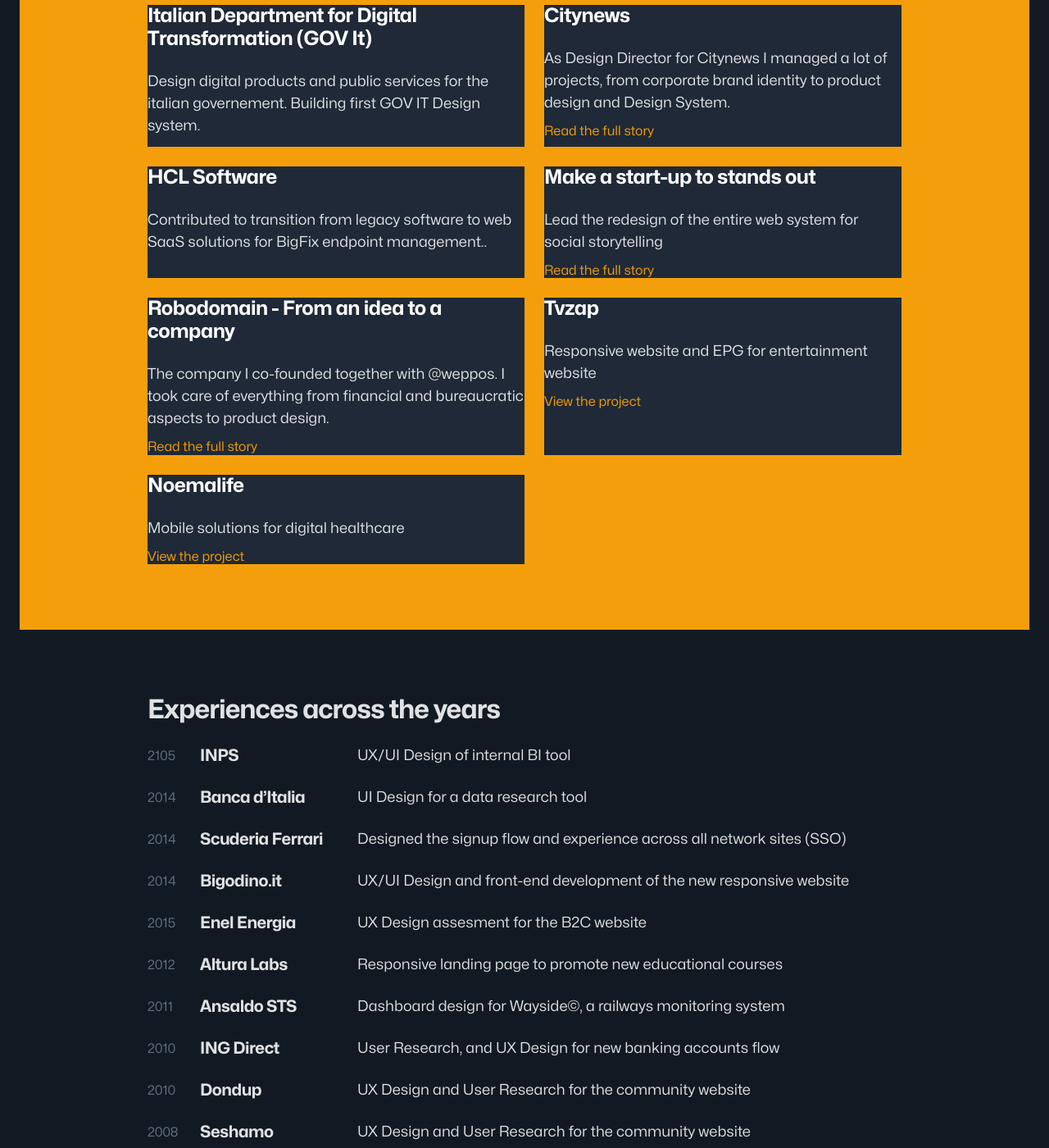
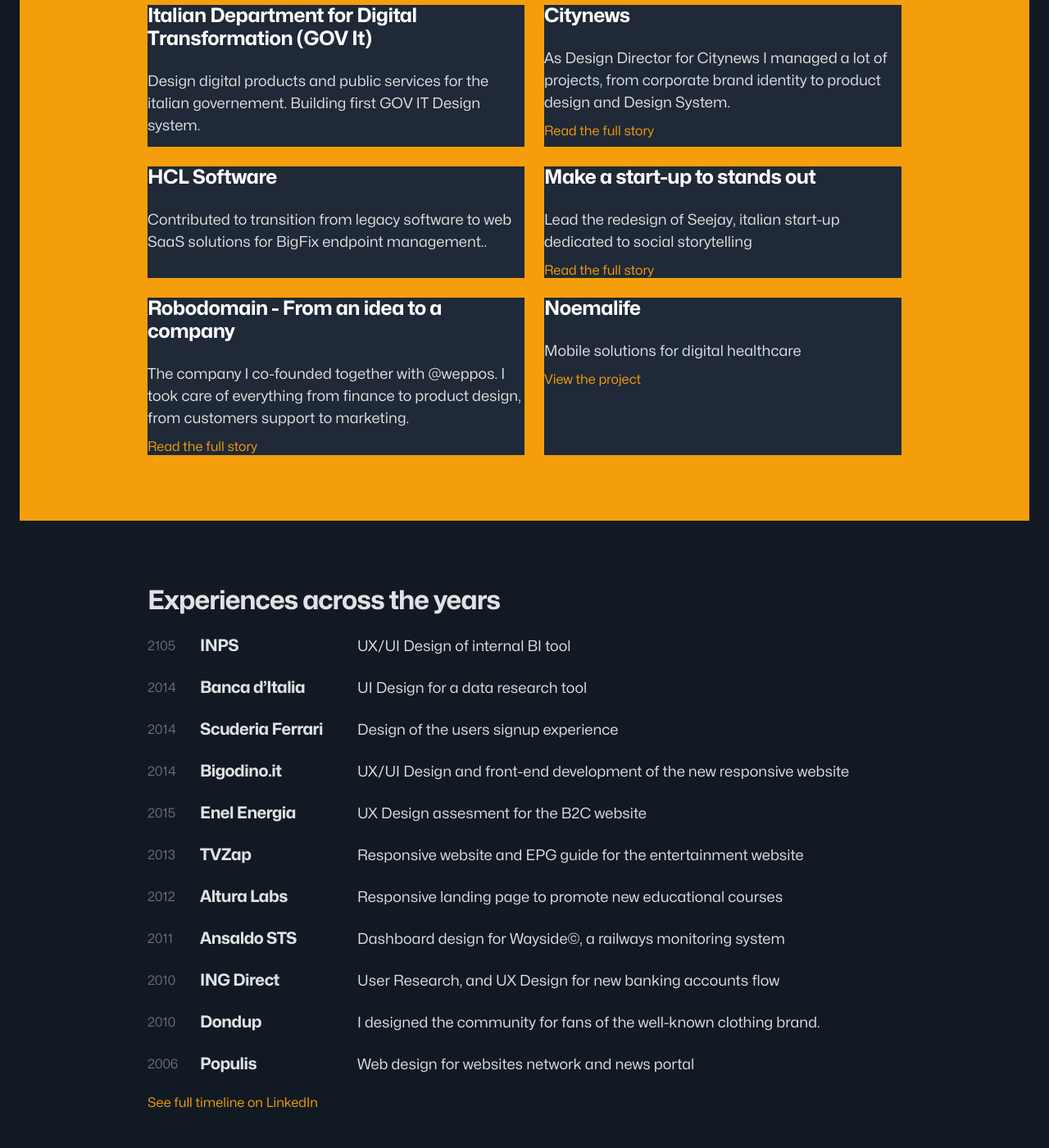
Before and after one commit to zetareticoli/fi, a Jekyll site: the page built from work.html, in a window 1280 px wide and 1400 px high, scrolled down 589 px. Shown: the whole window at 82% size. Built offline with Jekyll 4.4.1, drawn with Linux system fonts in a browser that asks for light colours.

Commit message:
Changed projects and clients

```diff
--- a/_data/clients.yml
+++ b/_data/clients.yml
@@ -5,7 +5,7 @@
   desc: UI Design for a data research tool
   year: 2014
 - title: Scuderia Ferrari
-  desc: Designed the signup flow and experience across all network sites (SSO)
+  desc: Design of the users signup experience
   year: 2014
 - title: Bigodino.it
   desc: UX/UI Design and front-end development of the new responsive website
@@ -13,6 +13,9 @@
 - title: Enel Energia
   desc: UX Design assesment for the B2C website
   year: 2015
+- title: TVZap
+  desc: Responsive website and EPG guide for the entertainment website
+  year: 2013
 - title: Altura Labs
   desc: Responsive landing page to promote new educational courses
   year: 2012
@@ -23,11 +26,8 @@
   desc: User Research, and UX Design for new banking accounts flow
   year: 2010
 - title: Dondup
-  desc: UX Design and User Research for the community website
+  desc: I designed the community for fans of the well-known clothing brand.
   year: 2010
-- title: Seshamo
-  desc: UX Design and User Research for the community website
-  year: 2008
 - title: Populis
   desc: Web design for websites network and news portal
   year: 2006
--- a/_data/projects.yml
+++ b/_data/projects.yml
@@ -1,6 +1,6 @@
 - title: Italian Department for Digital Transformation (GOV It)
   slug: dtd
-  year: current
+  year: 2022 - current
   description: Design digital products and public services for the italian governement. Building first GOV IT Design system.
 - title: Citynews
   slug: citynews
@@ -16,27 +16,20 @@
 - title: Make a start-up to stands out
   slug: seejay
   year: 2009-2013
-  description: Lead the redesign of the entire web system for social storytelling
+  description: Lead the redesign of Seejay, italian start-up dedicated to social storytelling
   link:
     title: Read the full story
     url:
 - title: Robodomain - From an idea to a company
   slug: robodomain
-  year: 2014
-  description: The company I co-founded together with @weppos. I took care of everything from financial and bureaucratic aspects to product design.
+  year: 2009-2014
+  description: The company I co-founded together with @weppos. I took care of everything from finance to product design, from customers support to marketing.
   link:
     title: Read the full story
     url:
-- title: Tvzap
-  slug: seejay
-  year: 2014
-  description: Responsive website and EPG for entertainment website
-  link:
-    title: View the project
-    url:
 - title: Noemalife
   slug: seejay
-  year: 2014
+  year: 2011-2012
   description: Mobile solutions for digital healthcare
   link:
     title: View the project
```
